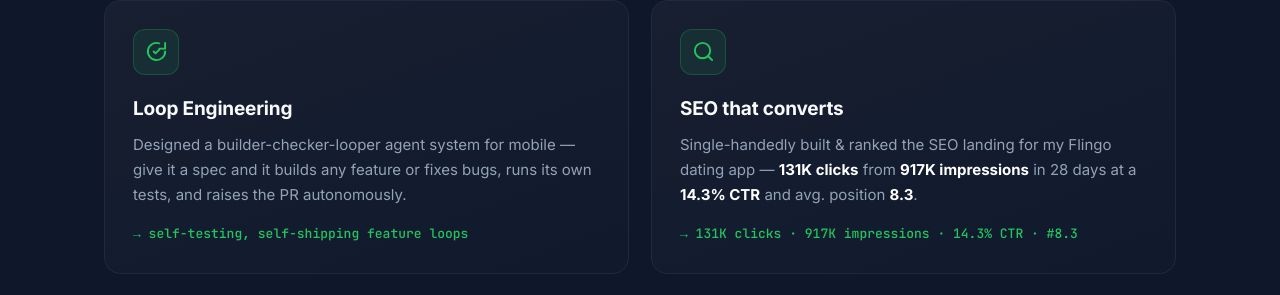
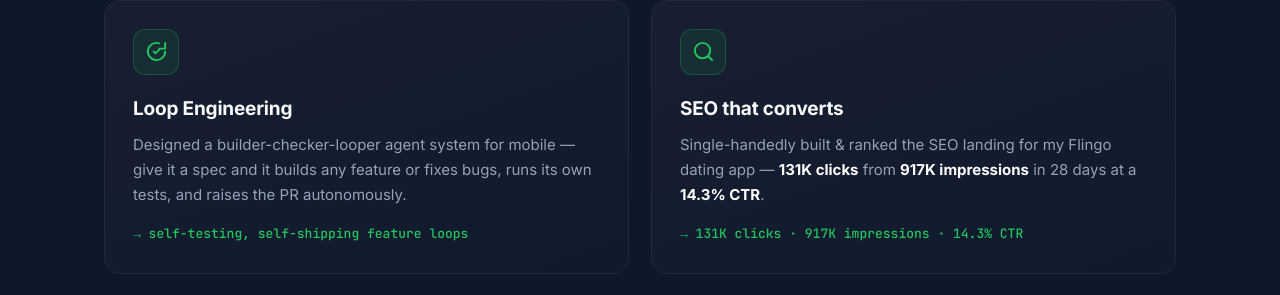
Before and after one commit to iammofidul/iammofidul.github.io, a plain HTML site: page index.html in a window 1280 px wide. Shown: the part 1658-1953 px from the top of the page. Drawn offline with Linux system fonts and the light colour scheme.

Commit message:
Remove avg. position from SEO stats; regenerate resume PDF
Co-Authored-By: Claude Opus 5.5 <noreply@anthropic.com>

```diff
--- a/index.html
+++ b/index.html
@@ -451,8 +451,8 @@
       <div class="card reveal">
         <div class="ic"><svg viewBox="0 0 24 24" fill="none" stroke="currentColor" stroke-width="2" stroke-linecap="round" stroke-linejoin="round"><path d="m21 21-4.34-4.34"/><circle cx="11" cy="11" r="8"/></svg></div>
         <h3>SEO that converts</h3>
-        <p>Single-handedly built &amp; ranked the SEO landing for my Flingo dating app — <strong style="color:#fff">131K clicks</strong> from <strong style="color:#fff">917K impressions</strong> in 28 days at a <strong style="color:#fff">14.3% CTR</strong> and avg. position <strong style="color:#fff">8.3</strong>.</p>
-        <div class="metric">→ 131K clicks · 917K impressions · 14.3% CTR · #8.3</div>
+        <p>Single-handedly built &amp; ranked the SEO landing for my Flingo dating app — <strong style="color:#fff">131K clicks</strong> from <strong style="color:#fff">917K impressions</strong> in 28 days at a <strong style="color:#fff">14.3% CTR</strong>.</p>
+        <div class="metric">→ 131K clicks · 917K impressions · 14.3% CTR</div>
       </div>
     </div>
   </div>
```
Also changed, not shown: resume.html (+1 -1 lines), 1 other file.
